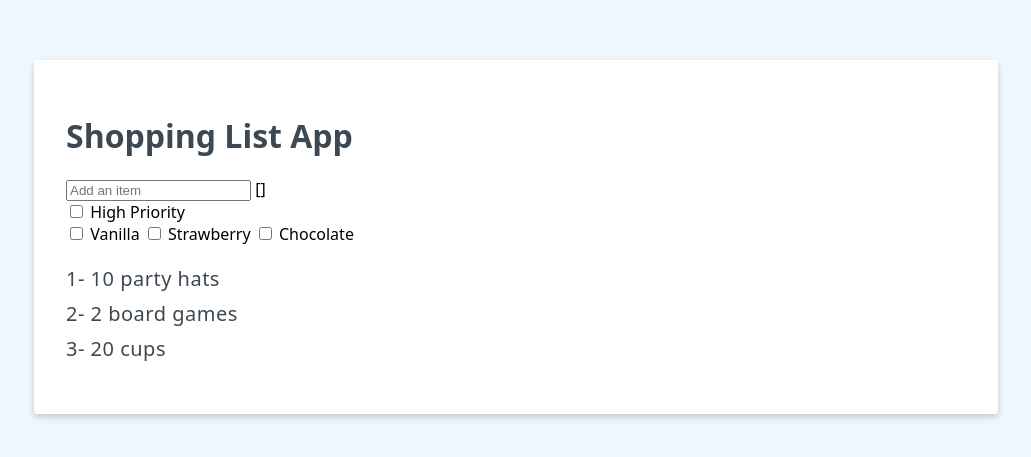
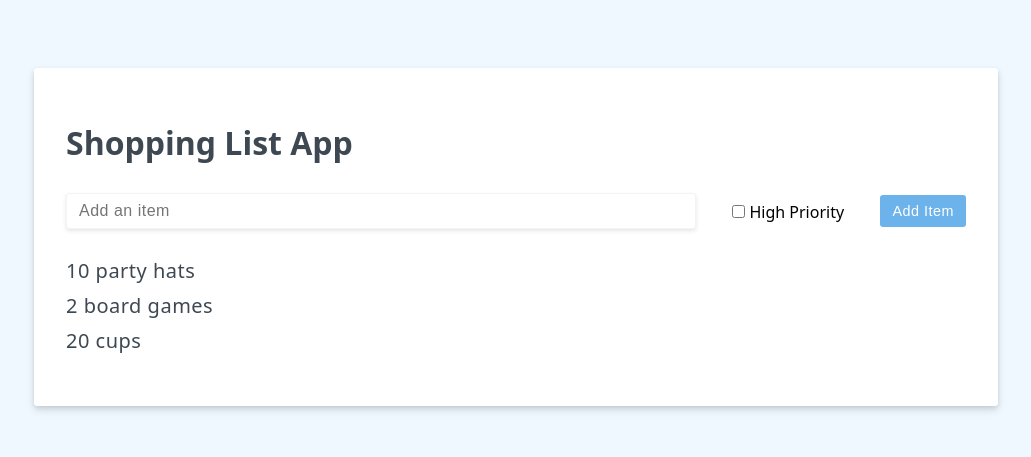
Before and after one commit to hnnhack/shopping-list-with-vue, a Vue app: page / in a window 1280 px wide. Shown: the part 163-620 px from the top of the page, without its empty margins (124-1155 px from the left). Built offline with nearby package versions, Linux system fonts and the light colour scheme.

Commit message:
on click and enter key to add new item to the list

```diff
--- a/src/App.vue
+++ b/src/App.vue
@@ -7,36 +7,29 @@ const items = ref([
   {id: 2, label: "2 board games"},
   {id: 3, label: "20 cups"}
 ])
-const newItem = ref()
+const newItem = ref('')
 const newItemHighPriority = ref(false)
-const iceCreamFlavors = ref([])
 </script>
 
 <template>
   <h1>{{ header }}</h1>
-  <input v-model="newItem" type="text" placeholder="Add an item">
-  {{ iceCreamFlavors }}
-  <br />
-  <label>
-    <input type="checkbox" v-model="newItemHighPriority">
-    High Priority
-  </label>
-  <br />
-  <label>
-    <input type="checkbox" v-model="iceCreamFlavors" value="Vanilla">
-    Vanilla
-  </label>
-  <label>
-    <input type="checkbox" v-model="iceCreamFlavors" value="Strawberry">
-    Strawberry
-  </label>
-  <label>
-    <input type="checkbox" v-model="iceCreamFlavors" value="Chocolate">
-    Chocolate
-  </label>
+  <form class="add-item-form">
+    <input v-model="newItem" type="text" placeholder="Add an item">
+    <label>
+      <input
+        type="checkbox"
+        v-model="newItemHighPriority"
+        v-on:keyup.enter="items.push({id: items.length + 1, label: newItem})"
+      >
+      High Priority
+    </label>
+    <button
+      v-on:click="items.push({id: items.length + 1, label: newItem})"
+      class="btn btn-primary"
+    >Add Item</button>
+  </form>
   <ul>
-    <li v-for="({id, label}, index) in items" :key="id">
-      {{ index + 1 + '-' }}
+    <li v-for="{id, label} in items" :key="id">
       {{label}}
     </li>
   </ul>
```
